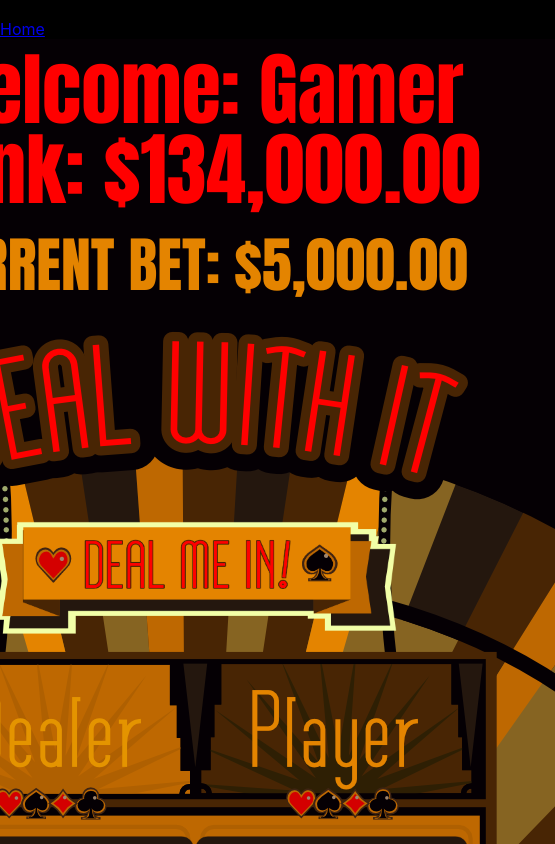
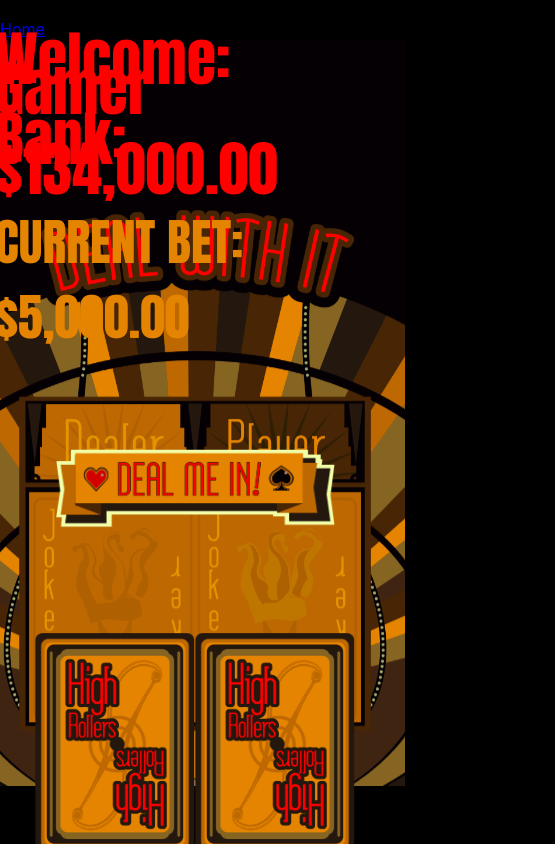
Before and after one commit to infinity-machine/dealwithit, a React (Create React App) app in the folder client/: page /playgame in a window 390 px wide. Shown: the top 844 px of the page, 555 px wide, since content can reach past the window. Built offline with nearby package versions, Linux system fonts and the light colour scheme.

Commit message:
more tight responsive design

```diff
--- a/client/src/pages/PlayGame.js
+++ b/client/src/pages/PlayGame.js
@@ -1,5 +1,5 @@
 import React from "react";
-import backgroundImage from "./img/bgforphone2.png";
+import backgroundImage from "./img/bgforphone2b.png";
 import dealbuttonImage from "./img/dealbutton01.png";
 import cardbackImage from "./img/spinningcardbas1.png";
 import transImage from "./img/transparent.png";
@@ -28,7 +28,7 @@ function PlayGame() {
                 </div>
 
                 <div className="dealbutton" >
-                    <img src={dealbutton} width="65%" alt="Button for dealing playing card for the game"/>
+                    <img src={dealbutton} width="70%" alt="Button for dealing playing card for the game"/>
                 </div>
 
                 <div className="sprinningcardswrap">
--- a/client/src/pages/css/style.css
+++ b/client/src/pages/css/style.css
@@ -13,12 +13,11 @@ HTML, body {
 }
 
 .overall {
-  width: 720px;
-  margin: 0 10% 0 10%;
+  width: 420px;
 }
 
 .wordsblocktop{
-    margin: 20px 50px 20px 50px;
+    margin: 5px 10px 5px 10px;
     display: flex;
     flex-direction: column;
     align-items: center;
@@ -26,19 +25,20 @@ HTML, body {
 
 .usertoptext {
     font-family: Neuliner, Impact, Haettenschweiler, 'Arial Narrow Bold', sans-serif;
-    font-size: 80px;
-    line-height: 60px;
+    font-size: 60px;
+    line-height: 30px;
     color: #ff0000;
 }
 
 .usercurrentbet {
   font-family: Neuliner, Impact, Haettenschweiler, 'Arial Narrow Bold', sans-serif;
-  font-size: 60px;
+  font-size: 50px;
   color: #E48400;
+
 }
 
 .dealbutton {
-  margin: 191px 50px 199px 50px;
+  margin: 75px 10px 104px 10px;
   display: flex;
   flex-direction: column;
   align-items: center;
```
Also changed, not shown: client/src/pages/img/bgforphone2b.png (added), 1 other file (tests, documents, lock files or other folders).
